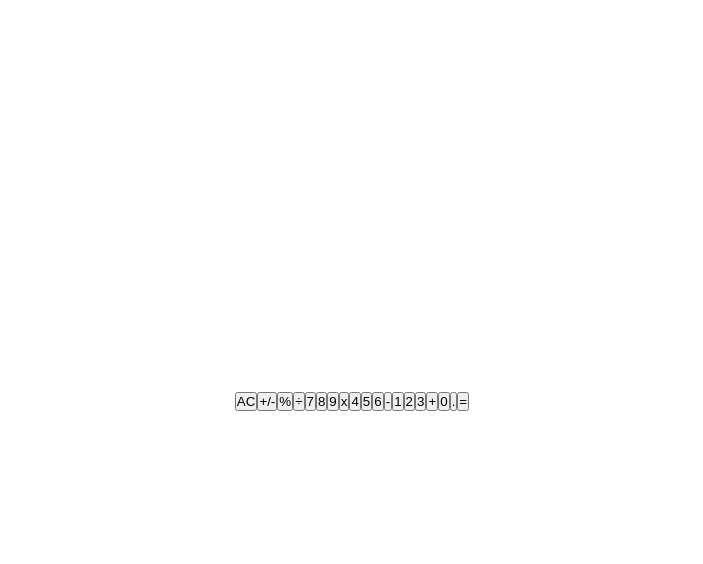
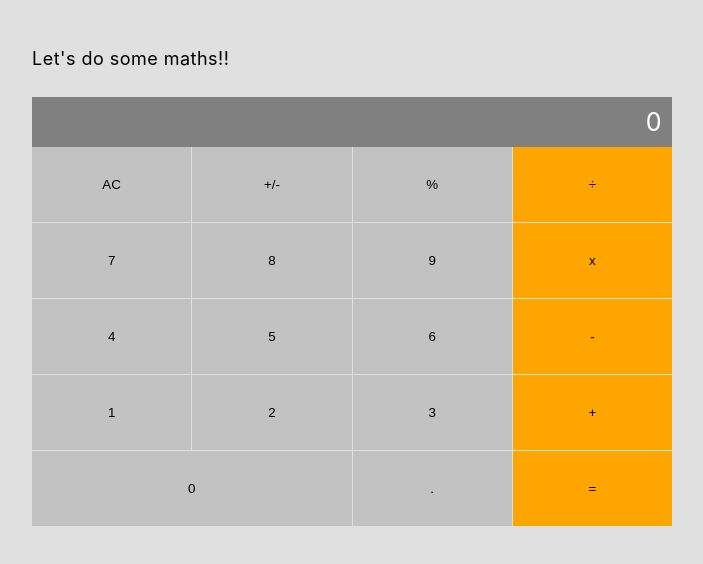
Before and after one commit to SulimanJoya/Math-Magicians, a React (Create React App) app: page / in a window 1280 px wide. Shown: the top 564 px of the page, without its empty margins (288-991 px from the left). Built offline with nearby package versions, Linux system fonts and the light colour scheme.

Commit message:
Fix linter error

```diff
--- a/src/components/Calculator.js
+++ b/src/components/Calculator.js
@@ -1,11 +1,25 @@
-import Buttons from './Buttons';
+import { useState } from 'react';
+import Button from './Buttons';
+import Calculate from '../logic/calculate';
 
-function Calculator() {
+export default function Calculator() {
+  const [show, setShow] = useState({
+    total: null,
+    next: null,
+    operation: null,
+  });
+
   return (
-    <div>
-      <Buttons />
-    </div>
+    <main className="combined">
+      <p className="let-us">Let&apos;s do some maths!!</p>
+      <div className="display">{show.next || show.total || 0}</div>
+      <Button
+        fetcher={(e) => {
+          const valueClicked = e.target.innerHTML;
+          const result = Calculate(show, valueClicked);
+          setShow(result);
+        }}
+      />
+    </main>
   );
 }
-
-export default Calculator;
--- a/src/index.css
+++ b/src/index.css
@@ -1,60 +1,100 @@
-@import url('https://fonts.googleapis.com/css2?family=Lato:wght@400;700&display=swap');
-
-* {
+body {
+  margin: 0;
   padding: 0;
-  margin: 0;
-  box-sizing: border-box;
+  height: 100%;
+  width: 100%;
+  overflow-x: hidden;
+  letter-spacing: 0.03em;
+  font-family: -apple-system, BlinkMacSystemFont, 'Segoe UI', 'Roboto', 'Oxygen',
+    'Ubuntu', 'Cantarell', 'Fira Sans', 'Droid Sans', 'Helvetica Neue',
+    sans-serif;
+  -webkit-font-smoothing: antialiased;
+  -moz-osx-font-smoothing: grayscale;
+  background-color: rgb(224, 224, 224);
 }
 
-body {
-  display: flex;
-  align-items: center;
-  justify-content: center;
-  height: 100vh;
-  font-size: 1rem;
-  font-family: 'Lato', sans-serif;
+.display {
+  background: grey;
+  text-align: end;
+  padding: 10px;
+  color: #fff;
 }
 
-.calculator {
-  display: grid;
-  grid-template-columns: repeat(4, 1fr);
-  grid-auto-rows: 50px;
-  width: 350px;
+.combined {
+  display: flex;
+  flex-direction: column;
+  width: 50%;
+  margin: 30px auto;
+  font-size: 25px;
 }
 
-.btn {
-  border: 1px solid #bababa;
-  cursor: pointer;
+.digits {
+  display: grid;
+  grid-template-columns: 1fr 1fr 1fr 1fr;
+  gap: 1px;
+  padding: 0;
+  margin-top: 0;
 }
 
-.btn:hover {
-  border: 1px solid #818080;
-  cursor: pointer;
-  border-radius: 3px;
-}
-
-.output {
-  grid-column: 1/5;
-  display: grid;
-  align-items: center;
-  justify-content: end;
-  padding-right: 1rem;
-  color: #fff;
-  font-size: 1.5rem;
+button {
+  text-align: center;
+  border: none;
+  padding: 30px;
+  background: rgb(194, 194, 194);
 }
 
 .zero {
-  grid-column: 1/3;
+  grid-column-start: 1;
+  grid-column-end: 3;
 }
 
-.operators {
-  background-color: #f5913e;
+.operations {
+  background-color: #ffa500;
 }
 
-.light-gray {
-  background-color: #e0e0e0;
+.displayed-quote {
+  font-style: italic;
+  width: 70%;
+  text-align: center;
+  margin: 30% auto;
 }
 
-.dark-gray {
-  background-color: #858694;
+.main-nav {
+  display: flex;
+  justify-content: space-between;
+  margin-right: 5%;
 }
+
+nav {
+  display: flex;
+  justify-content: space-between;
+  font-size: 19px;
+  padding: 25px;
+  align-items: center;
+}
+
+nav a {
+  padding: 5px;
+  text-decoration: none;
+  color: black;
+  margin-right: 5%;
+}
+
+nav a.active {
+  text-decoration: none;
+  font-weight: bold;
+}
+
+.home-text {
+  text-align: center;
+  padding: 13%;
+  letter-spacing: 0.03em;
+  line-height: 30px;
+  font-weight: 500;
+  font-size: 20px;
+}
+
+.let-us {
+  padding-bottom: 10px;
+  font-size: 18px;
+}
```
